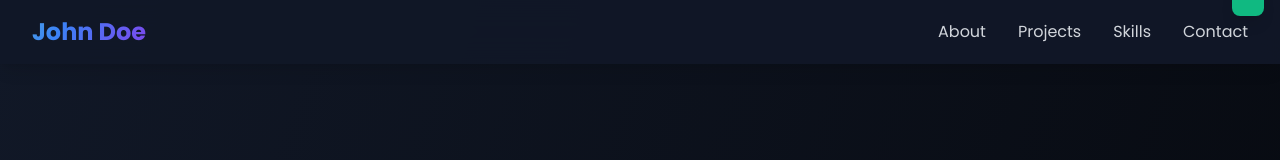
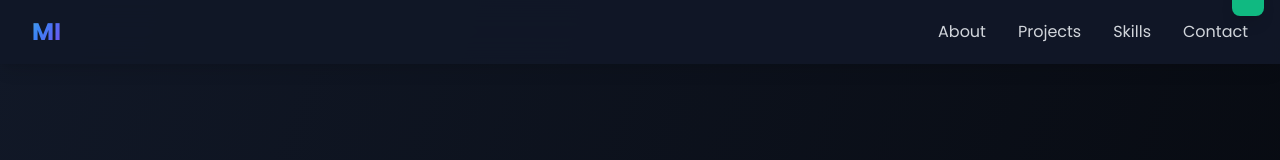
Before and after one commit to isaacmatovu/isaacportifolio, a website: page src/index.html in a window 1280 px wide. Shown: the top 160 px of the page. Drawn offline with nearby package versions, Linux system fonts and the light colour scheme.

Commit message:
added name logo

```diff
--- a/src/index.html
+++ b/src/index.html
@@ -96,7 +96,7 @@
     >
       <div class="max-w-7xl mx-auto px-4 sm:px-6 lg:px-8">
         <div class="flex justify-between items-center h-16">
-          <a href="#" class="text-2xl font-bold gradient-text">John Doe</a>
+          <a href="#" class="text-2xl font-bold gradient-text">MI</a>
 
           <!-- Mobile menu button -->
           <div class="md:hidden">
```
